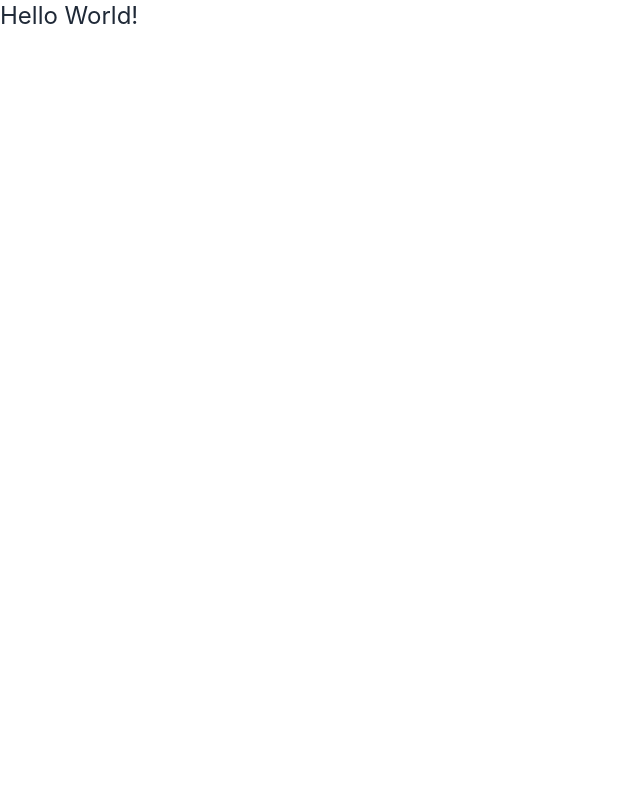
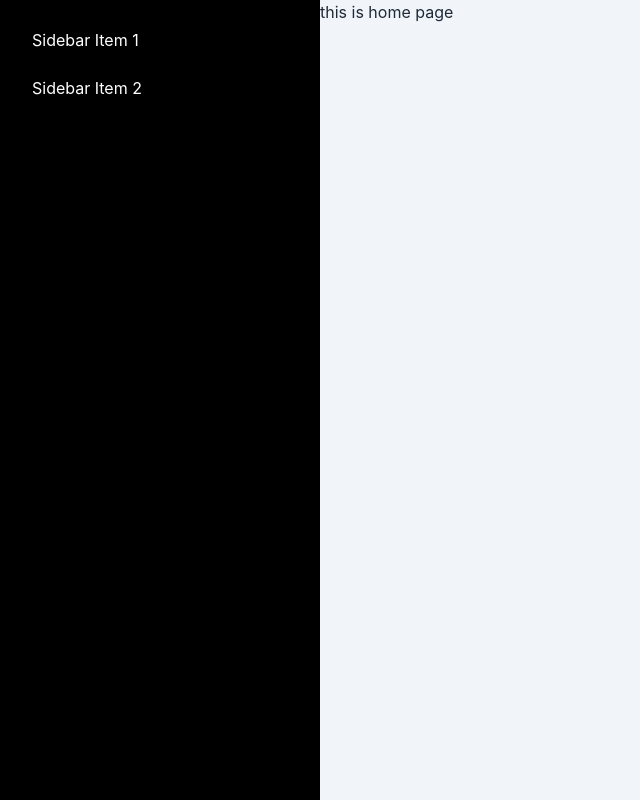
Before and after one commit to MdMuzahid07/MyPortfolio_Website-client-, a React (Create React App) app: page / in a window 1280 px wide. Shown: the whole page, without its empty margins (0-640 px from the left). Built offline with nearby package versions, Linux system fonts and the light colour scheme.

Commit message:
navbar UI/UX almost complete

```diff
--- a/src/App.js
+++ b/src/App.js
@@ -1,7 +1,17 @@
+import { Route, Routes } from "react-router-dom";
+import Footer from "./components/Footer/Footer";
+import Navbar from "./components/Navbar/Navbar";
+import Home from "./pages/Home";
+
 function App() {
   return (
     <div>
-      <h2 className="text-2xl">Hello World!</h2>
+      <Navbar>
+        <Routes>
+          <Route path="/" element={<Home />} />
+        </Routes>
+        <Footer />
+      </Navbar>
     </div>
   );
 }
--- a/src/components/Footer/Footer.js
+++ b/src/components/Footer/Footer.js
@@ -3,7 +3,7 @@ import React from 'react';
 const Footer = () => {
     return (
         <footer>
-            <h2>this is footer</h2>
+
         </footer>
     );
 };
--- a/src/components/Navbar/Navbar.js
+++ b/src/components/Navbar/Navbar.js
@@ -1,9 +1,27 @@
 import React from 'react';
 
-const Navbar = () => {
+const Navbar = ({ children }) => {
     return (
         <nav>
-            <h2>this is navbar</h2>
+            <div class="drawer drawer-mobile">
+                <input id="my-drawer-2" type="checkbox" class="drawer-toggle" />
+                <div class="drawer-content bg-slate-100">
+                    <label for="my-drawer-2" class="fixed top-5 left-5 bg-black text-primary p-2 z-50 rounded lg:hidden">
+                        <svg xmlns="http://www.w3.org/2000/svg" fill="none" viewBox="0 0 24 24" class="inline-block w-7 h-7 stroke-current"><path stroke-linecap="round" stroke-linejoin="round" stroke-width="2" d="M4 6h16M4 12h16M4 18h16"></path></svg>
+                    </label>
+                    {/* <!-- Page content here --> */}
+                    {children}
+                </div>
+                <div class="drawer-side">
+                    <label for="my-drawer-2" class="drawer-overlay" />
+                    <ul class="menu p-4 overflow-y-auto w-80 text-base-content  bg-black text-white sticky top-0 left-0">
+                        {/* <!-- Sidebar content here --> */}
+                        <li><a>Sidebar Item 1</a></li>
+                        <li><a>Sidebar Item 2</a></li>
+                    </ul>
+
+                </div>
+            </div>
         </nav>
     );
 };
--- a/src/index.js
+++ b/src/index.js
@@ -3,11 +3,14 @@ import ReactDOM from 'react-dom/client';
 import './index.css';
 import App from './App';
 import reportWebVitals from './reportWebVitals';
+import { BrowserRouter } from 'react-router-dom';
 
 const root = ReactDOM.createRoot(document.getElementById('root'));
 root.render(
   <React.StrictMode>
-    <App />
+    <BrowserRouter>
+      <App />
+    </BrowserRouter>
   </React.StrictMode>
 );
 
--- a/src/pages/Home.js
+++ b/src/pages/Home.js
@@ -3,7 +3,7 @@ import React from 'react';
 const Home = () => {
     return (
         <main>
-
+            <h2>this is home page</h2>
         </main>
     );
 };
```
